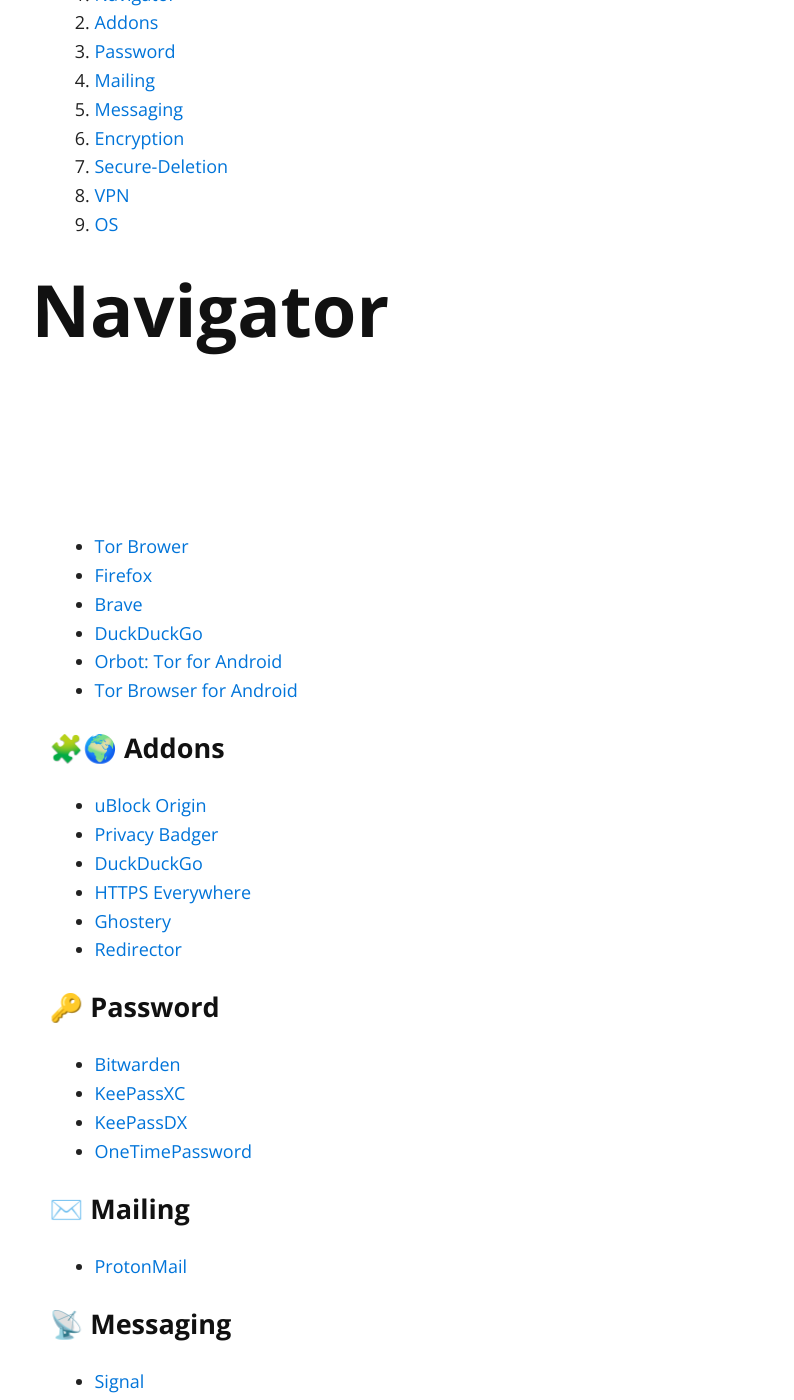
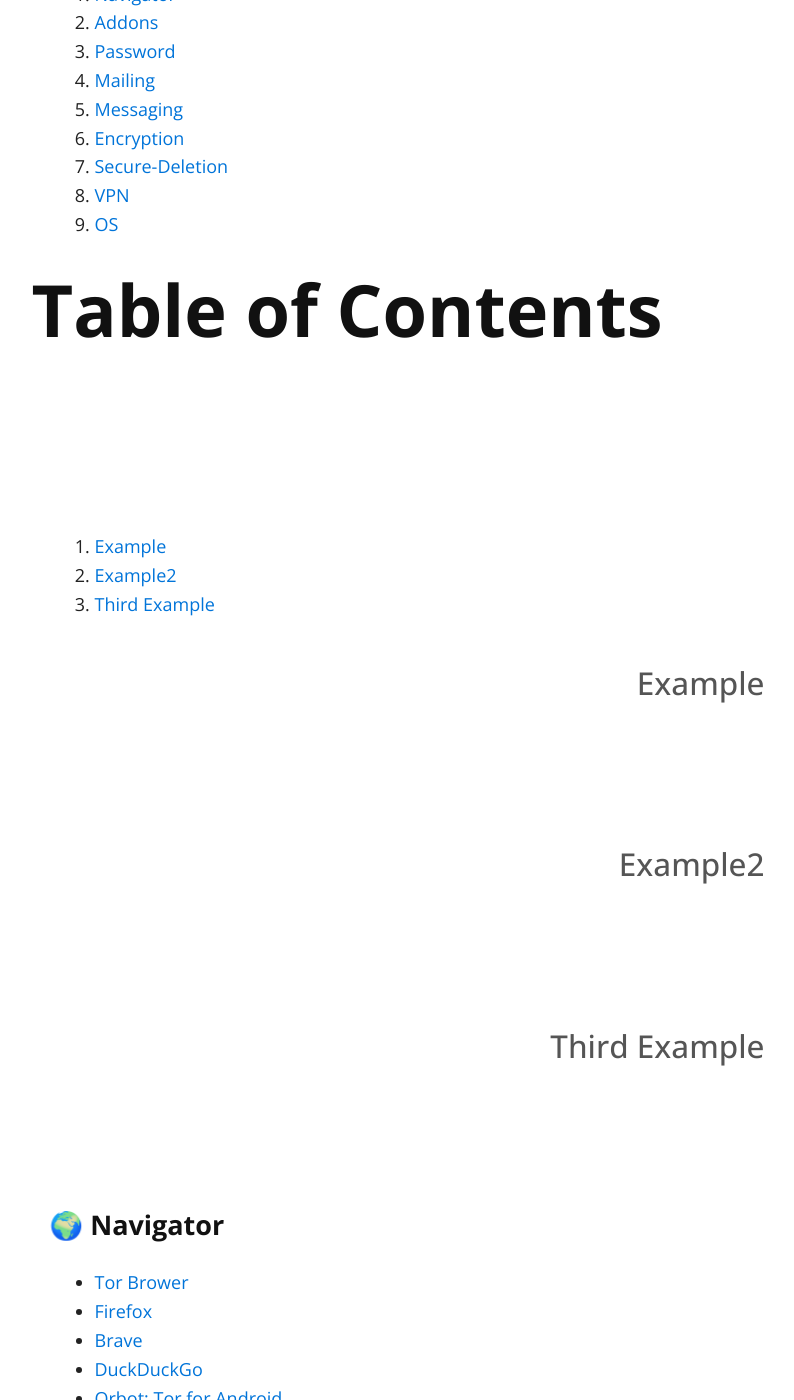
Before and after one commit to jcabeza/Privacy, a Jekyll site: the page built from index.md, in a window 1280 px wide and 1400 px high, scrolled down 447 px. Shown: the whole window, without its empty margins (260-1054 px from the left). Built offline with Jekyll 4.4.1, drawn with Linux system fonts in a browser that asks for light colours; nearby versions of some CDN libraries; our own code applies the rules of GitHub Pages for plain Markdown files.

Commit message:
Update index.md

```diff
--- a/index.md
+++ b/index.md
@@ -3,7 +3,7 @@
 ---
 
 ### Table of Contents
-1. [Navigator](#Navigator)
+1. [Navigator](####navigator)
 2. [Addons](####Addons)
 3. [Password](####Password)
 4. [Mailing](####Mailing)
@@ -13,7 +13,16 @@
 8. [VPN](####VPN)
 9. [OS](####OS)
 
-# Navigator
+# Table of Contents
+1. [Example](#example)
+2. [Example2](#example2)
+3. [Third Example](#third-example)
+
+## Example
+## Example2
+## Third Example
+
+##### 🌍 Navigator
 
 - [Tor Brower](https://www.torproject.org)
 - [Firefox](https://www.mozilla.org/fr/firefox)
@@ -22,7 +31,7 @@
 - [Orbot: Tor for Android](https://play.google.com/store/apps/details?id=org.torproject.android&hl=en_US&gl=US)
 - [Tor Browser for Android](https://play.google.com/store/apps/details?id=org.torproject.torbrowser)
 
-#### 🧩🌍 Addons
+#### 🧩 Addons
 
 - [uBlock Origin](https://addons.mozilla.org/fr/firefox/addon/ublock-origin/)
 - [Privacy Badger](https://addons.mozilla.org/fr/firefox/addon/privacy-badger17/)
```
